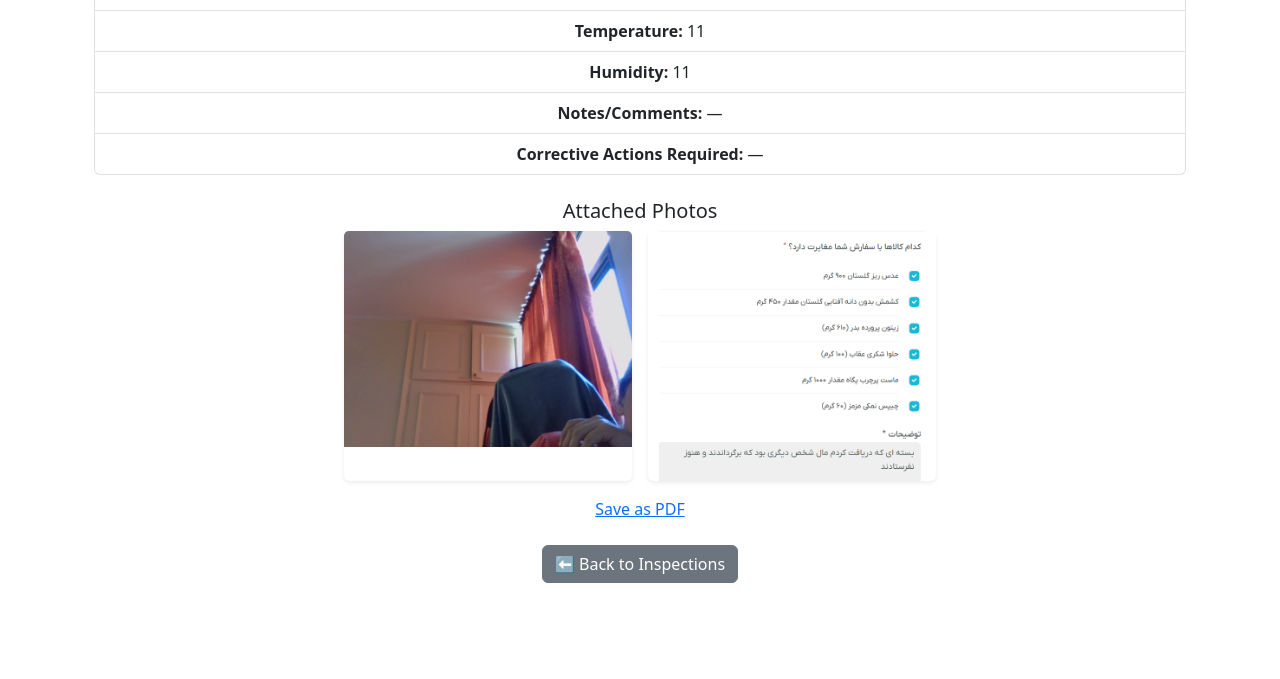
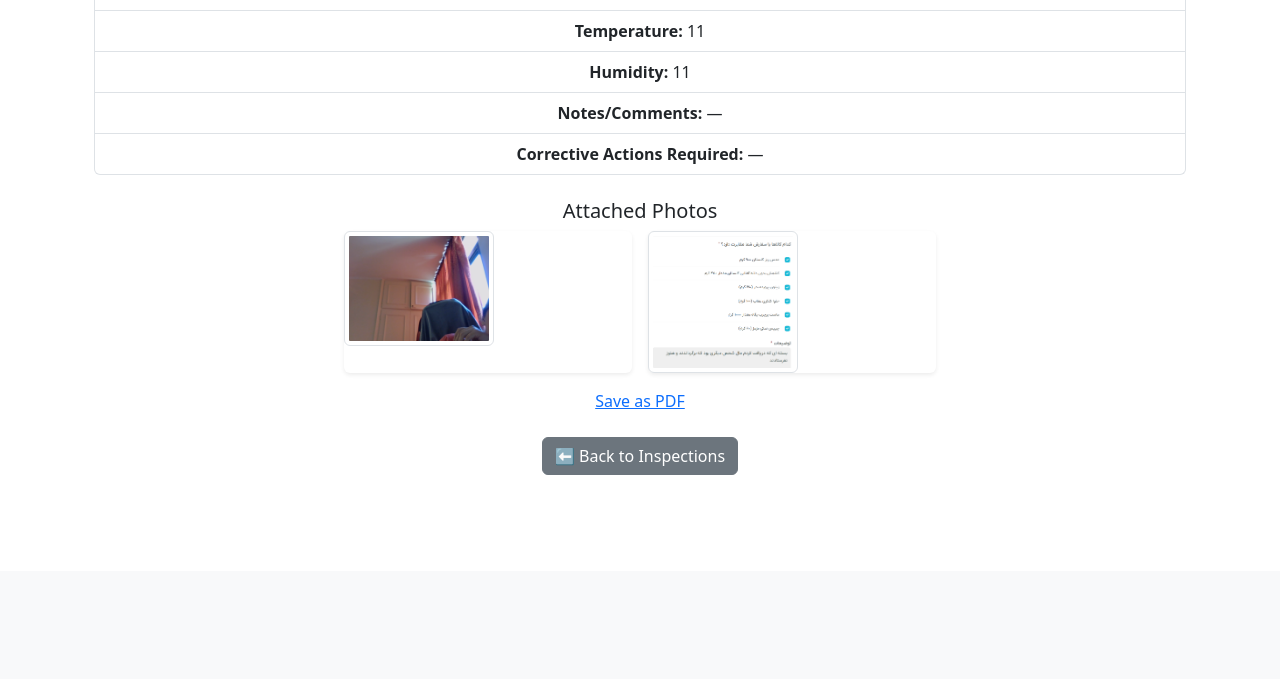
Before and after one commit to elahe870/cs50x-Final-Project, a Flask app: page /inspection/26 in a window 1280 px wide. Shown: the part 627-1306 px from the top of the page. After the commit the page ends 1102 px from the top, so only its background shows below. Run offline with Flask 3, Linux system fonts and the light colour scheme; a user stored in the database is signed in; some libraries are stand-ins or nearby versions.

Commit message:
36th commit

```diff
--- a/app.py
+++ b/app.py
@@ -15,7 +15,7 @@ import datetime
 import time
 
 # Configure application
-app = Flask(__name__)
+app = Flask(__name__, static_folder='static')
 app.secret_key = 'your_secret_key'
 
 
@@ -510,10 +510,7 @@ def inspection_preview(inspection_id):
     """, inspection_id)
 
     # Get attached images
-    images = db.execute("""
-        SELECT filename FROM inspection_images
-        WHERE inspection_id = ?
-    """, inspection_id)
+    images = db.execute("SELECT * FROM inspection_images WHERE inspection_id = ?", inspection_id)
 
     return render_template("inspection_preview.html", inspection=inspection, fields=fields, images=images)
 
--- a/templates/inspection_edit.html
+++ b/templates/inspection_edit.html
@@ -95,6 +95,9 @@
 
   <!-- Submit -->
   <button type="submit" class="btn btn-primary">Save Changes</button>
+  <div class="mt-4">
+        <a href="/inspection_show" class="btn btn-secondary">⬅ Back to Inspections</a>
+  </div>
 
 </form>
 
--- a/templates/inspection_preview.html
+++ b/templates/inspection_preview.html
@@ -30,10 +30,7 @@
         <div class="d-flex flex-wrap justify-content-center gap-3">
         {% for image in images %}
             <div class="card border-0 shadow-sm" style="width: 18rem;">
-                    <img src="{{ request.url_root ~ 'static/inspection_photos/' ~ image.filename }}"
-                    class="card-img-top img-fluid"
-                    style="max-height: 250px; object-fit: contain;"
-                    alt="Inspection photo">
+                <img src="{{ url_for('static', filename='inspection_photos/' ~ image.filename) }}" alt="Photo" width="150" class="img-thumbnail">
             </div>
         {% endfor %}
     </div>
--- a/templates/inspection_show.html
+++ b/templates/inspection_show.html
@@ -55,7 +55,7 @@
                             {% endif %}
 
                             <div class="d-flex justify-content-between mt-3">
-                                <a href="/inspection/{{ inspection.id }}" class="btn btn-outline-info btn-sm">🔍 Preview</a>
+                                <a href="/inspection/{{ inspection.id }}" class="btn btn-outline-info btn-sm">🔍 Preview & PDF</a>
                                 <a href="/inspection/{{ inspection.id }}/edit" class="btn btn-outline-secondary btn-sm">✏️ Edit</a>
                                 <form action="/inspection/{{ inspection.id }}/delete" method="post" onsubmit="return confirm('Are you sure you want to delete this inspection?');">
                                     <button type="submit" class="btn btn-outline-danger btn-sm">🗑️ Delete</button>
```
Also changed, not shown: GMP.db, static/inspection_photos/bladder.jpg (added), static/inspection_photos/captured_36062a74790a469090be1ed6fdccd74f.png (deleted), 2 other files.
